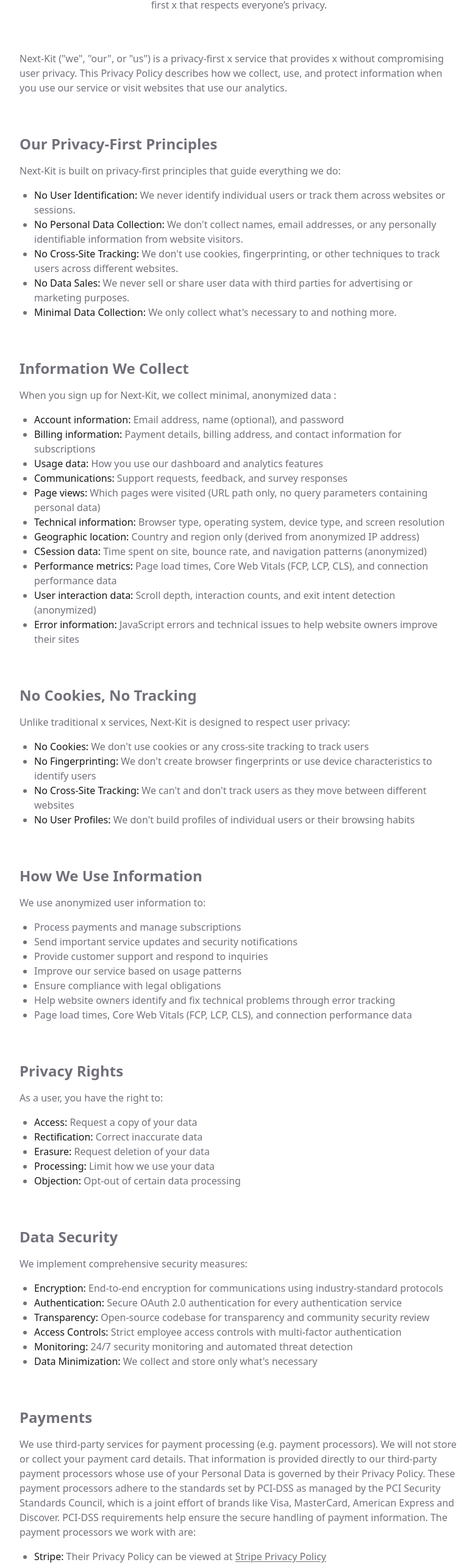
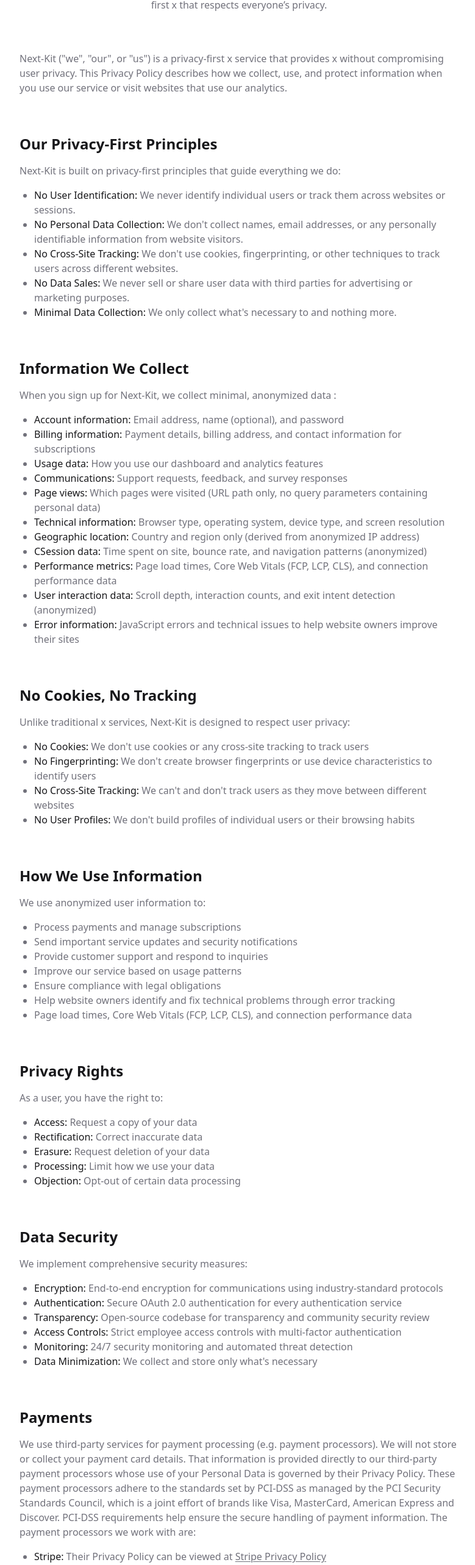
Before and after one commit to hugoqdesh/next-kit, a Next.js app: page /privacy in a window 1280 px wide. Shown: the part 228-2794 px from the top of the page at 61% size, without its empty margins (248-1027 px from the left). Built offline with nearby package versions, Linux system fonts and the light colour scheme.

Commit message:
tiny fix

```diff
--- a/app/privacy/page.tsx
+++ b/app/privacy/page.tsx
@@ -23,7 +23,9 @@ export default function Privacy() {
 			</p>
 
 			<div className="flex flex-col gap-4 text-muted-foreground">
-				<h2 className="text-2xl font-bold">Our Privacy-First Principles</h2>
+				<h2 className="text-2xl font-bold text-primary">
+					Our Privacy-First Principles
+				</h2>
 
 				<p>
 					Next-Kit is built on privacy-first principles that guide everything we
@@ -59,7 +61,9 @@ export default function Privacy() {
 			</div>
 
 			<div className="flex flex-col gap-4 text-muted-foreground">
-				<h2 className="text-2xl font-bold">Information We Collect</h2>
+				<h2 className="text-2xl font-bold text-primary">
+					Information We Collect
+				</h2>
 
 				<p>
 					When you sign up for Next-Kit, we collect minimal, anonymized data :
@@ -121,7 +125,9 @@ export default function Privacy() {
 			</div>
 
 			<div className="flex flex-col gap-4 text-muted-foreground">
-				<h2 className="text-2xl font-bold">No Cookies, No Tracking</h2>
+				<h2 className="text-2xl font-bold text-primary">
+					No Cookies, No Tracking
+				</h2>
 
 				<p>
 					Unlike traditional x services, Next-Kit is designed to respect user
@@ -150,7 +156,9 @@ export default function Privacy() {
 			</div>
 
 			<div className="flex flex-col gap-4 text-muted-foreground">
-				<h2 className="text-2xl font-bold">How We Use Information</h2>
+				<h2 className="text-2xl font-bold text-primary">
+					How We Use Information
+				</h2>
 
 				<p>We use anonymized user information to: </p>
 
@@ -172,7 +180,7 @@ export default function Privacy() {
 			</div>
 
 			<div className="flex flex-col gap-4 text-muted-foreground">
-				<h2 className="text-2xl font-bold">Privacy Rights</h2>
+				<h2 className="text-2xl font-bold text-primary">Privacy Rights</h2>
 
 				<p>As a user, you have the right to:</p>
 
@@ -201,7 +209,7 @@ export default function Privacy() {
 			</div>
 
 			<div className="flex flex-col gap-4 text-muted-foreground">
-				<h2 className="text-2xl font-bold">Data Security</h2>
+				<h2 className="text-2xl font-bold text-primary">Data Security</h2>
 
 				<p>We implement comprehensive security measures:</p>
 
@@ -234,7 +242,7 @@ export default function Privacy() {
 			</div>
 
 			<div className="flex flex-col gap-4 text-muted-foreground">
-				<h2 className="text-2xl font-bold">Payments</h2>
+				<h2 className="text-2xl font-bold text-primary">Payments</h2>
 
 				<p>
 					We use third-party services for payment processing (e.g. payment
@@ -263,7 +271,7 @@ export default function Privacy() {
 			</div>
 
 			<div className="flex flex-col gap-4 text-muted-foreground">
-				<h2 className="text-2xl font-bold">Contact us</h2>
+				<h2 className="text-2xl font-bold text-primary">Contact us</h2>
 
 				<p>
 					If you have any questions, concerns or complaints regarding our
--- a/app/terms/page.tsx
+++ b/app/terms/page.tsx
@@ -22,7 +22,7 @@ export default function Terms() {
 			</p>
 
 			<div className="flex flex-col gap-4 text-muted-foreground">
-				<h2 className="text-2xl font-bold">Introduction</h2>
+				<h2 className="text-2xl font-bold text-primary">Introduction</h2>
 
 				<p>
 					Welcome to Next-Kit ("we," "our," or "us"). These Terms of Service
@@ -38,7 +38,7 @@ export default function Terms() {
 			</div>
 
 			<div className="flex flex-col gap-4 text-muted-foreground">
-				<h2 className="text-2xl font-bold">Definitions</h2>
+				<h2 className="text-2xl font-bold text-primary">Definitions</h2>
 
 				<p>To make these terms clear, here are some key definitions:</p>
 
@@ -69,7 +69,9 @@ export default function Terms() {
 			</div>
 
 			<div className="flex flex-col gap-4 text-muted-foreground">
-				<h2 className="text-2xl font-bold">Account Registration</h2>
+				<h2 className="text-2xl font-bold text-primary">
+					Account Registration
+				</h2>
 
 				<p>
 					To use our Service, you need to create an account. When you register,
@@ -86,7 +88,7 @@ export default function Terms() {
 			</div>
 
 			<div className="flex flex-col gap-4 text-muted-foreground">
-				<h2 className="text-2xl font-bold">Acceptable Use</h2>
+				<h2 className="text-2xl font-bold text-primary">Acceptable Use</h2>
 
 				<p>You may use our Service to:</p>
 
@@ -116,7 +118,7 @@ export default function Terms() {
 			</div>
 
 			<div className="flex flex-col gap-4 text-muted-foreground">
-				<h2 className="text-2xl font-bold">Privacy and Data</h2>
+				<h2 className="text-2xl font-bold text-primary">Privacy and Data</h2>
 
 				<p>
 					Your privacy is important to us. Our Privacy Policy explains how we
@@ -140,7 +142,9 @@ export default function Terms() {
 			</div>
 
 			<div className="flex flex-col gap-4 text-muted-foreground">
-				<h2 className="text-2xl font-bold">Billing and Payments</h2>
+				<h2 className="text-2xl font-bold text-primary">
+					Billing and Payments
+				</h2>
 
 				<p>We implement comprehensive security measures:</p>
 
@@ -157,7 +161,9 @@ export default function Terms() {
 			</div>
 
 			<div className="flex flex-col gap-4 text-muted-foreground">
-				<h2 className="text-2xl font-bold">Service Availability</h2>
+				<h2 className="text-2xl font-bold text-primary">
+					Service Availability
+				</h2>
 
 				<p>
 					We strive to provide reliable service, but we cannot guarantee 100%
@@ -174,7 +180,9 @@ export default function Terms() {
 			</div>
 
 			<div className="flex flex-col gap-4 text-muted-foreground">
-				<h2 className="text-2xl font-bold">Intellectual Property</h2>
+				<h2 className="text-2xl font-bold text-primary">
+					Intellectual Property
+				</h2>
 
 				<p>
 					The Service and its original content, features, and functionality are
@@ -191,7 +199,9 @@ export default function Terms() {
 			</div>
 
 			<div className="flex flex-col gap-4 text-muted-foreground">
-				<h2 className="text-2xl font-bold">Limitation of Liability</h2>
+				<h2 className="text-2xl font-bold text-primary">
+					Limitation of Liability
+				</h2>
 
 				<p>
 					To the maximum extent permitted by law, Next-Kit shall not be liable
@@ -207,7 +217,7 @@ export default function Terms() {
 			</div>
 
 			<div className="flex flex-col gap-4 text-muted-foreground">
-				<h2 className="text-2xl font-bold">Termination</h2>
+				<h2 className="text-2xl font-bold text-primary">Termination</h2>
 
 				<p>You may cancel your account at any time by:</p>
 
@@ -232,7 +242,7 @@ export default function Terms() {
 			</div>
 
 			<div className="flex flex-col gap-4 text-muted-foreground">
-				<h2 className="text-2xl font-bold">Changes to Terms</h2>
+				<h2 className="text-2xl font-bold text-primary">Changes to Terms</h2>
 
 				<p>
 					We may update these Terms from time to time. We'll notify you of
@@ -252,7 +262,7 @@ export default function Terms() {
 			</div>
 
 			<div className="flex flex-col gap-4 text-muted-foreground">
-				<h2 className="text-2xl font-bold">Governing Law</h2>
+				<h2 className="text-2xl font-bold text-primary">Governing Law</h2>
 
 				<p>
 					These Terms are governed by and construed in accordance with the laws
@@ -277,7 +287,7 @@ export default function Terms() {
 			</div>
 
 			<div className="flex flex-col gap-4 text-muted-foreground">
-				<h2 className="text-2xl font-bold">Severability</h2>
+				<h2 className="text-2xl font-bold text-primary">Severability</h2>
 
 				<p>
 					If any provision of these Terms is found to be unenforceable, the
@@ -286,7 +296,7 @@ export default function Terms() {
 			</div>
 
 			<div className="flex flex-col gap-4 text-muted-foreground">
-				<h2 className="text-2xl font-bold">Entire Agreement</h2>
+				<h2 className="text-2xl font-bold text-primary">Entire Agreement</h2>
 
 				<p>
 					These Terms, together with our Privacy Policy, constitute the entire
--- a/components/dashboard/sidebar/app-sidebar.tsx
+++ b/components/dashboard/sidebar/app-sidebar.tsx
@@ -22,6 +22,7 @@ import {
 } from "lucide-react";
 import { NavBottom } from "./nav-bottom";
 import { NavMain } from "./nav-main";
+import Link from "next/link";
 
 const data = {
 	user: {
@@ -81,17 +82,12 @@ export function AppSidebar({ ...props }: React.ComponentProps<typeof Sidebar>) {
 			<SidebarHeader>
 				<SidebarMenu>
 					<SidebarMenuItem>
-						<SidebarMenuButton
-							asChild
-							className="data-[slot=sidebar-menu-button]:!p-1.5"
-						>
-							<a href="#">
-								<ChevronsLeftRightEllipsis className="!size-5" />
-								<span className="text-base font-semibold select-none">
-									Next-Kit
-								</span>
-							</a>
-						</SidebarMenuButton>
+						<Link href="/" className="flex gap-2">
+							<ChevronsLeftRightEllipsis className="!size-5" />
+							<span className="text-base font-semibold select-none">
+								Next-Kit
+							</span>
+						</Link>
 					</SidebarMenuItem>
 				</SidebarMenu>
 			</SidebarHeader>
```
